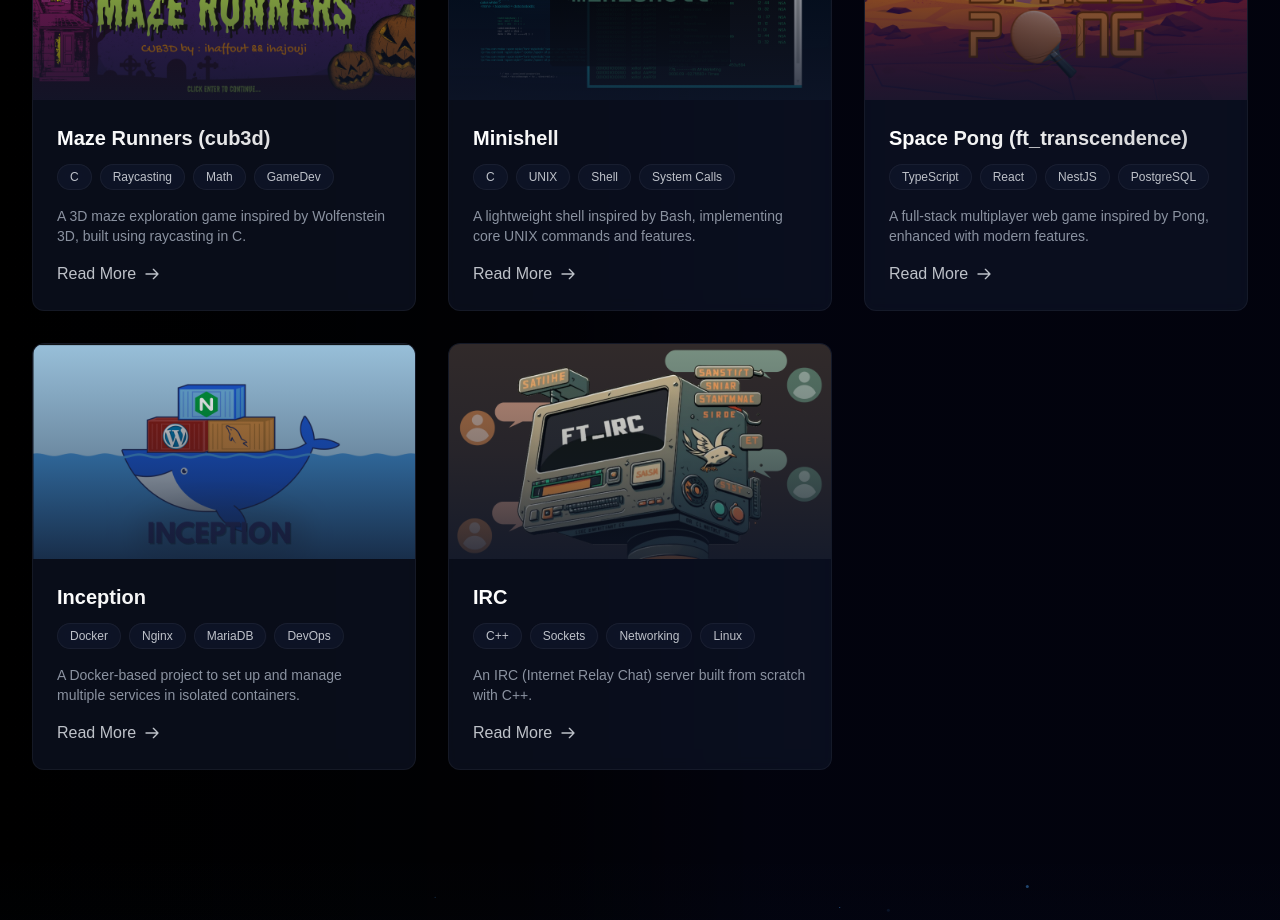
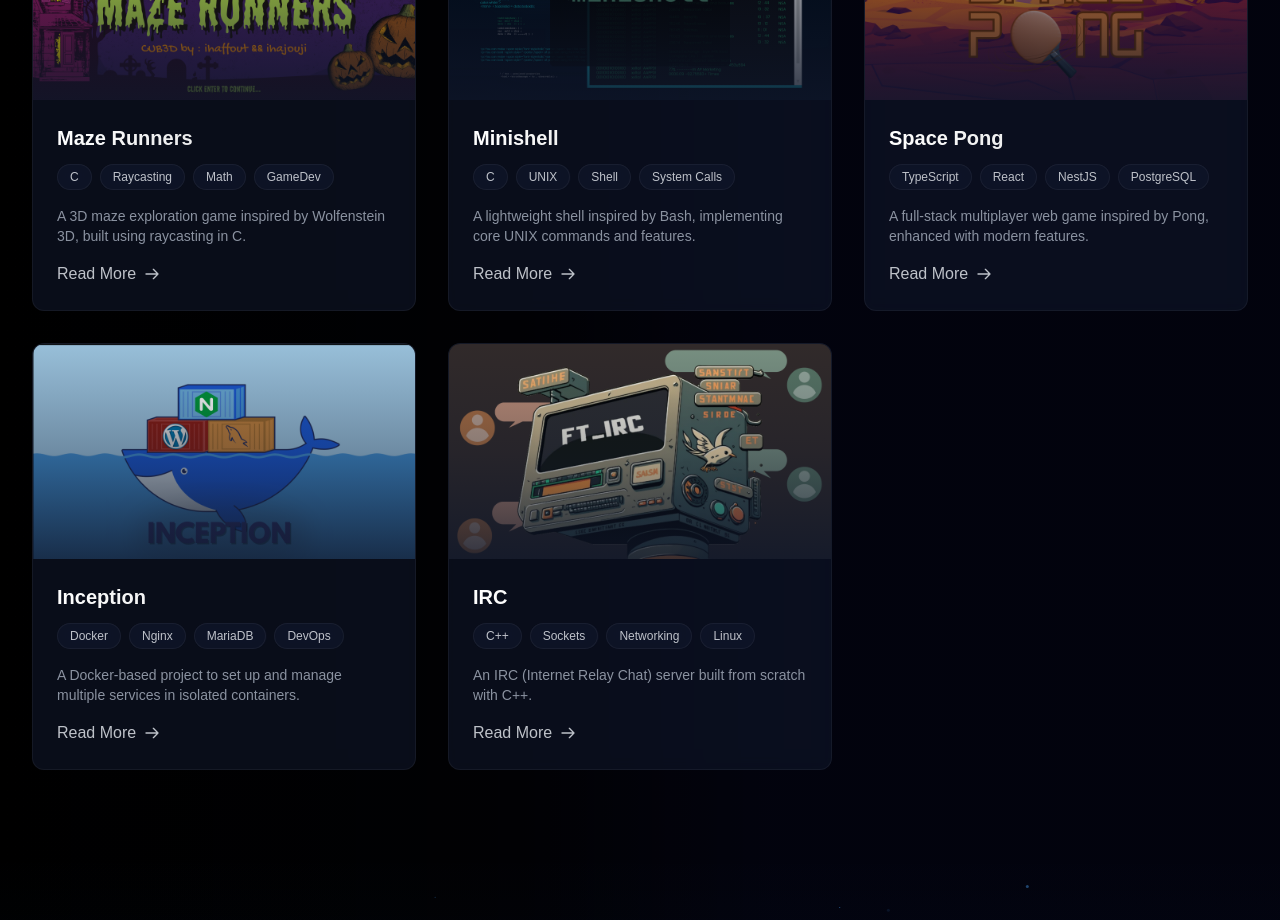
Before and after one commit to haffout-imane/imane, a React (Vite) app: page / in a window 1280 px wide. Shown: the part 2100-3020 px from the top of the page. Built offline with nearby package versions, Linux system fonts and the light colour scheme; a web font is replaced by a local one.

Commit message:
Update index.js

```diff
--- a/src/constants/index.js
+++ b/src/constants/index.js
@@ -1,7 +1,7 @@
 export const myProjects = [
   {
     id: 1,
-    title: "Maze Runners (cub3d)",
+    title: "Maze Runners",
     description:
       "A 3D maze exploration game inspired by Wolfenstein 3D, built using raycasting in C.",
     subDescription: [
@@ -43,7 +43,7 @@ export const myProjects = [
   },
   {
     id: 3,
-    title: "Space Pong (ft_transcendence)",
+    title: "Space Pong",
     description:
       "A full-stack multiplayer web game inspired by Pong, enhanced with modern features.",
     subDescription: [
```
